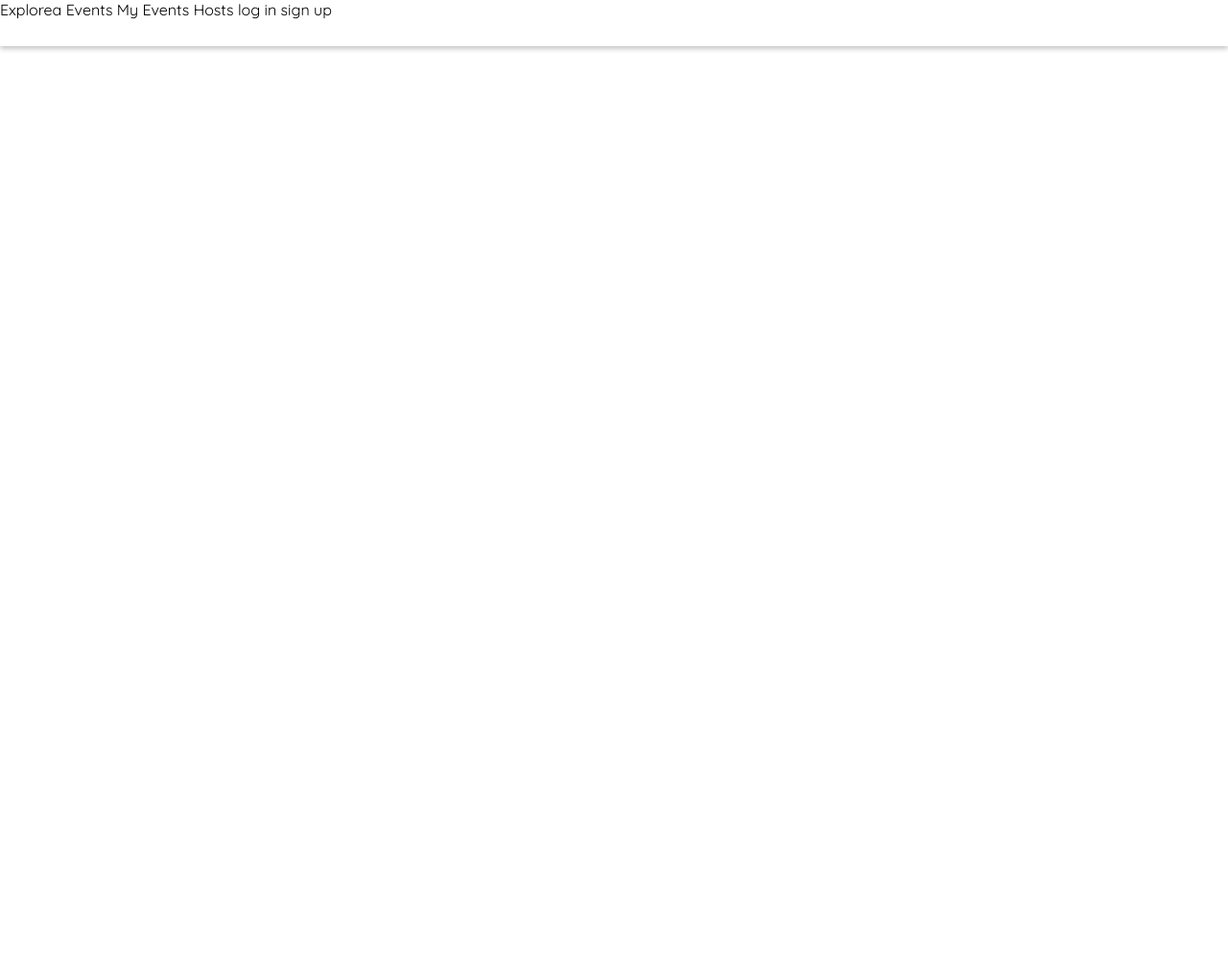
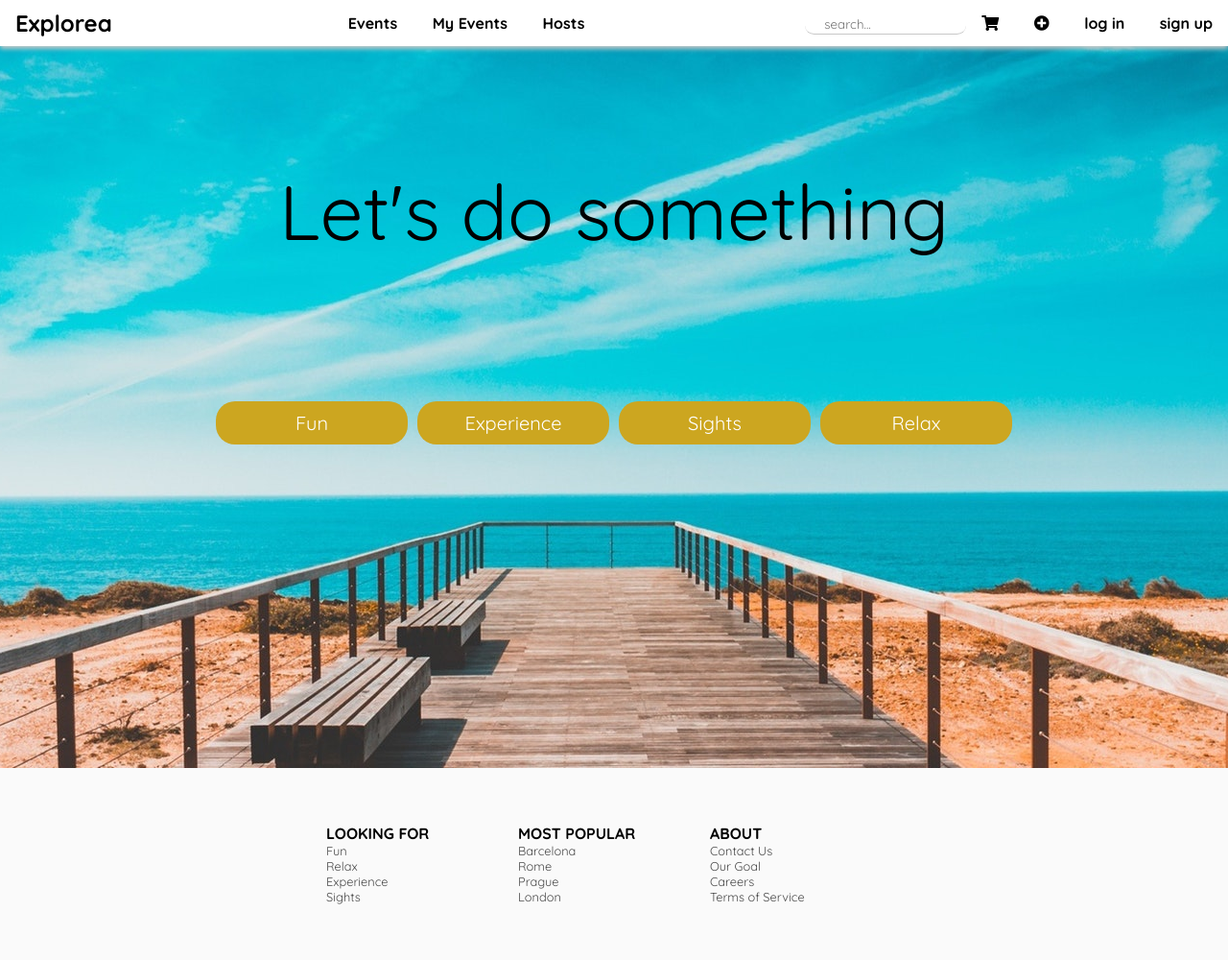
Before and after one commit to benkeanna/events, a Django app: template explorea/templates/events/index.html in a window 1280 px wide. Shown: the whole page at 96% size. Before the commit the page ends 53 px from the top, so only its background shows below. Run offline with Django 3.2, Linux system fonts and the light colour scheme; the template is opened without the code that fills it, so the values that code supplies are empty; some libraries are stand-ins or nearby versions.

Commit message:
Home page styling

```diff
--- a/explorea/templates/base.html
+++ b/explorea/templates/base.html
@@ -8,6 +8,7 @@
     {% endblock title %}
 
     <link rel="stylesheet" type="text/css" href="{% static 'css/base.css' %}">
+    <link rel="stylesheet" href="https://use.fontawesome.com/releases/v5.1.0/css/all.css" integrity="sha384-lKuwvrZot6UHsBSfcMvOkWwlCMgc0TaWr+30HWe3a4ltaBwTZhyTEggF5tJv8tbt" crossorigin="anonymous">
 </head>
 <body>
 
@@ -15,5 +16,7 @@
 
     {% block content %}{% endblock content %}
 
+    {% include 'footer.html' %}
+
 </body>
 </html>
--- a/explorea/templates/events/index.html
+++ b/explorea/templates/events/index.html
@@ -2,5 +2,12 @@
 
 {% block content %}
 
+<div class="main-banner">
+    <p class="claim">Let's do something</p>
+    <a href="#">Fun</a>
+    <a href="#">Experience</a>
+    <a href="#">Sights</a>
+    <a href="#">Relax</a>
+</div>
 
 {% endblock %}
--- /dev/null
+++ b/explorea/templates/footer.html
@@ -0,0 +1,23 @@
+<footer>
+    <section>
+        <h4>LOOKING FOR</h4>
+        <a href='#'>Fun</a>
+        <a href='#'>Relax</a>
+        <a href='#'>Experience</a>
+        <a href='#'>Sights</a>
+    </section>
+    <section>
+        <h4>MOST POPULAR</h4>
+        <a href='#'>Barcelona</a>
+        <a href='#'>Rome</a>
+        <a href='#'>Prague</a>
+        <a href='#'>London</a>
+    </section>
+    <section>
+        <h4>ABOUT</h4>
+        <a href='#'>Contact Us</a>
+        <a href='#'>Our Goal</a>
+        <a href='#'>Careers</a>
+        <a href='#'>Terms of Service</a>
+    </section>
+</footer>
--- a/explorea/templates/header.html
+++ b/explorea/templates/header.html
@@ -1,12 +1,12 @@
 <header>
 
-    <div class="header-section">
+    <div class="header-section" id="logo-container">
         <a class="nav-button" href="/">
             Explorea
         </a>
     </div>
 
-    <div class="header-section">
+    <div class="header-section" id="nav-buttons">
         <a class="nav-button" href="/events/">
             Events
         </a>
@@ -18,11 +18,27 @@
         </a>
     </div>
 
-    <div class="header-section">
+    <div class="header-section" id="header-searchbox">
+        <form  action="/events/search/'" method="GET">
+            <input type="text" name='q' placeholder="search...">
+        </form>
+    </div>
+
+     <div class="header-section" id="user-buttons">
+        <a class="nav-button" title="Your Cart" href="#">
+            <i class="fas fa-shopping-cart"></i>
+        </a>
+        {# {% if user.profile.is_host %} #}
+        <a class="nav-button" title="Add Event" href="#">
+            <i class="fas fa-plus-circle"></i>
+        </a>
+        {# {% endif %} #}
+
         {% if user.is_authenticated %}
 
             <a class="nav-button" title="Profile" href="/accounts/profile/">
                 {{ user.username }}
+                <i class="fas fa-user"></i>
             </a>
             <a class="nav-button" href="/accounts/logout/">
                 logout
--- a/static/css/base.css
+++ b/static/css/base.css
@@ -1,4 +1,7 @@
 @import url('https://fonts.googleapis.com/css?family=Quicksand:300,400,500,700');
+
+
+/* font */
 
 * {
     font-family: 'Quicksand', sans-serif;
@@ -16,13 +19,145 @@ a:focus {
     outline: none;
 }
 
+
+/* header */
+
 header {
     height: 3rem;
     width: 100%;
     background-color: white;
     box-shadow: 0 3px 5px rgba(200,200,200);
+    display: flex;
+    white-space: nowrap;
+
+    position: fixed;
+    top:0;
+    left:0;
 }
 
 .header-section {
-    display: inline;
+    line-height: 3rem;
 }
+
+#header-searchbox input {
+    border: none;
+    border-bottom: solid rgb(200,200,200) 1px;
+    border-radius: 15px;
+    padding-left: 20px;
+    padding-bottom: 2px;
+    color: #a58006;
+}
+
+#header-searchbox {
+    /*margin-right: auto;*/
+}
+
+#logo-container {
+    text-align: left;
+}
+
+#nav-buttons {
+    margin: auto;
+    text-align:center
+}
+
+#user-buttons {
+    text-align:right;
+}
+
+#logo-container {
+    font-size: 1.5em;
+}
+
+.nav-button {
+    margin: 0 1rem;
+    font-weight: 700;
+}
+
+.nav-button:hover {
+    color: #cca620;
+}
+
+
+/* main picture */
+
+.main-banner {
+    background-position: top;
+    background-repeat: no-repeat;
+    background-image: url('/static/img/index.jpeg');
+    height: 800px;
+
+    display: grid;
+    grid-template-rows: 15% 25% 30% 1fr;
+    grid-template-columns: 10% repeat(6, 1fr) 10%;
+    align-items: center;
+    justify-items: center;
+    grid-column-gap: 10px;
+}
+
+.main-banner a {
+    height: 45px;
+    width: 200px;
+    line-height: 45px;
+
+    font-size: 20px;
+    text-align: center;
+
+    background-color: #cca620;
+    color: white;
+    border-radius: 1em;
+}
+
+.main-banner a:nth-of-type(1) {
+    grid-area: 3 / 3 / 4 / 4;
+}
+
+.main-banner a:nth-of-type(2) {
+    grid-area: 3 / 4 / 4 / 5;
+}
+
+.main-banner a:nth-of-type(3) {
+    grid-area: 3 / 5 / 4 / 6;
+}
+
+.main-banner a:nth-of-type(4) {
+    grid-area: 3 / 6 / 4 / 7;
+}
+
+.claim {
+    grid-area:2 / 3 / 3 / 7;
+    font-size: 80px;
+}
+
+
+/* footer */
+
+footer {
+    background-color: rgba(250,250,250);
+    height: 200px;
+
+    display: flex;
+    justify-content: center;
+}
+
+footer section {
+    padding: 1em 0;
+    width: 200px; /*need to specify width in order section to not stretch to max*/
+    display: flex;
+    flex-direction: column;
+    justify-content: center;
+}
+
+footer section * {
+    align-text: center;
+}
+
+footer section a {
+    color: #4A4A4A;
+    font-size: 0.8em;
+    align-text: center;
+}
+
+footer section a:hover {
+    color:#000;
+}
```
Also changed, not shown: static/img/index.jpeg (added).
